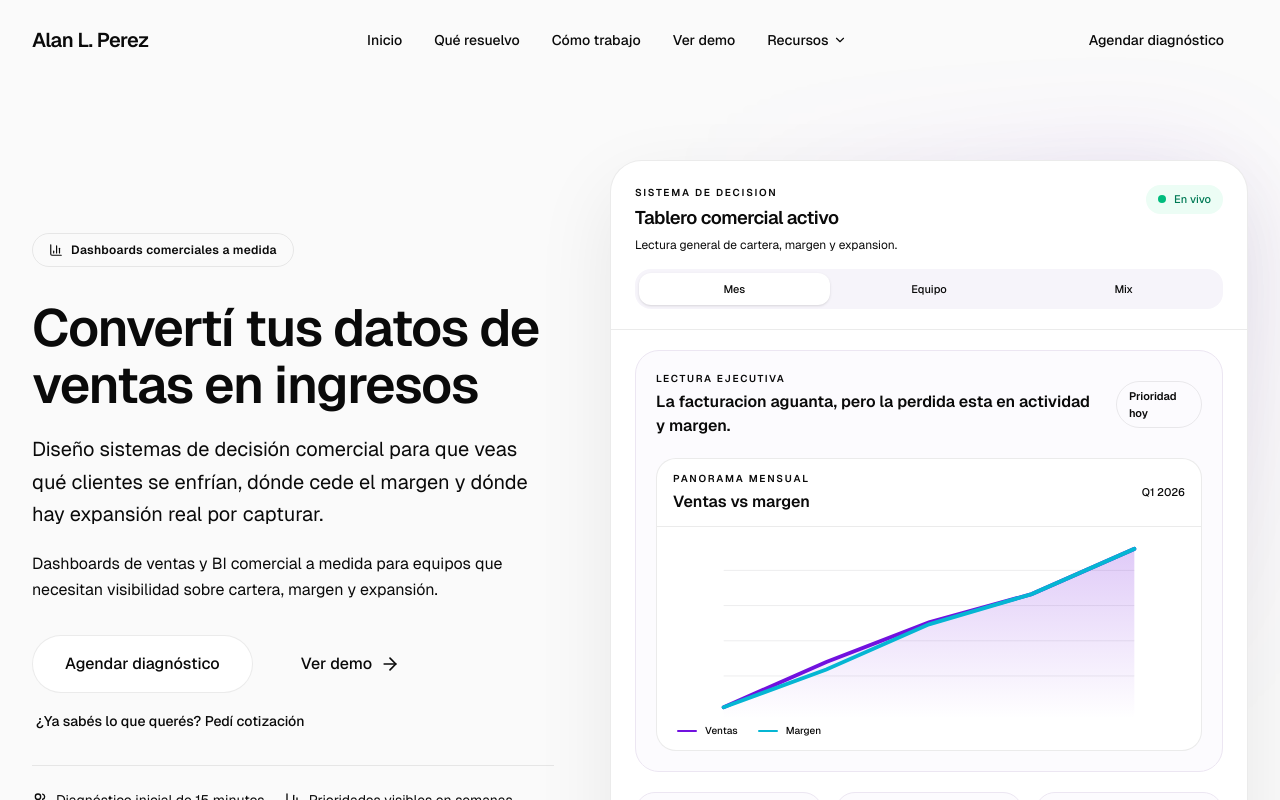
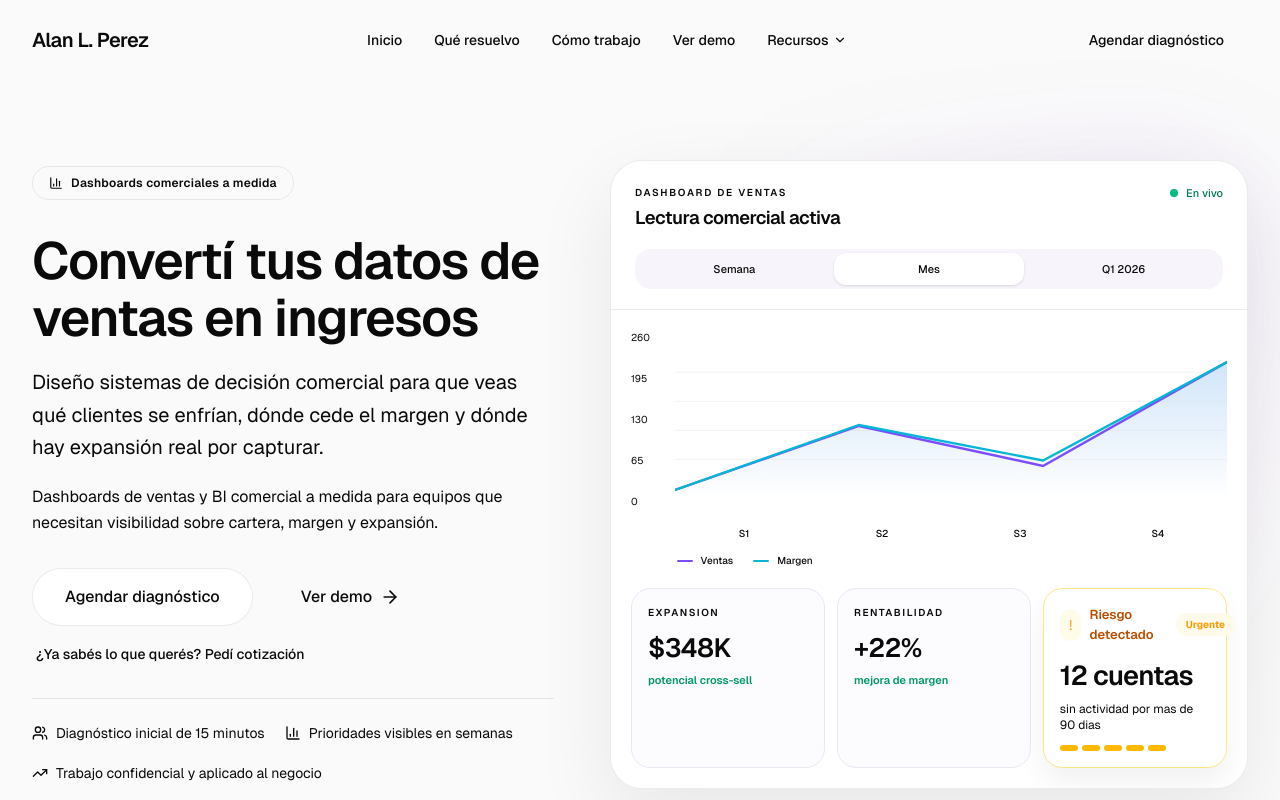
Before and after one commit to AluenIriarte/WebPage, a React (Vite) app: page / in a window 1280 px wide. Shown: the top 800 px of the page. Built offline with nearby package versions, Linux system fonts and the light colour scheme.

Commit message:
Match home hero preview to wide dashboard layout

```diff
--- a/src/app/components/HomeHeroPreview.tsx
+++ b/src/app/components/HomeHeroPreview.tsx
@@ -1,6 +1,6 @@
 const chartSeries = {
-  ventas: [48, 56, 63, 68, 76],
-  margen: [34, 39, 45, 49, 55],
+  ventas: [180, 220, 195, 260],
+  margen: [125, 158, 140, 190],
 };
 
 function buildLinePath(values: number[], width: number, height: number) {
@@ -12,7 +12,7 @@ function buildLinePath(values: number[], width: number, height: number) {
   return values
     .map((value, index) => {
       const x = index * step;
-      const y = height - ((value - min) / range) * (height - 18) - 12;
+      const y = height - ((value - min) / range) * (height - 24) - 12;
       return `${index === 0 ? "M" : "L"} ${x.toFixed(1)} ${y.toFixed(1)}`;
     })
     .join(" ");
@@ -23,88 +23,63 @@ function buildAreaPath(values: number[], width: number, height: number) {
   return `${linePath} L ${width} ${height} L 0 ${height} Z`;
 }
 
-const lineWidth = 420;
-const lineHeight = 180;
+const lineWidth = 760;
+const lineHeight = 200;
 const ventasPath = buildLinePath(chartSeries.ventas, lineWidth, lineHeight);
 const margenPath = buildLinePath(chartSeries.margen, lineWidth, lineHeight);
-const areaPath = buildAreaPath(chartSeries.ventas, lineWidth, lineHeight);
+const areaPath = buildAreaPath(chartSeries.margen, lineWidth, lineHeight);
 
-const metrics = [
-  { label: "Cartera en riesgo", value: "12 cuentas", note: "+90 dias sin actividad" },
-  { label: "Margen cedido", value: "-2.8 pts", note: "3 categorias para revisar" },
-  { label: "Expansion visible", value: "$348K", note: "cross-sell priorizado" },
+const summaryCards = [
+  { label: "Expansion", value: "$348K", note: "potencial cross-sell" },
+  { label: "Rentabilidad", value: "+22%", note: "mejora de margen" },
 ];
 
 export function HomeHeroPreview() {
   return (
     <div className="relative">
-      <div className="absolute inset-x-8 bottom-0 top-6 -z-10 rounded-[2rem] bg-[radial-gradient(circle_at_top_right,rgba(113,17,223,0.18),transparent_55%)] blur-3xl" />
+      <div className="absolute inset-x-6 bottom-0 top-6 -z-10 rounded-[2.2rem] bg-[radial-gradient(circle_at_top_right,rgba(113,17,223,0.16),transparent_58%)] blur-3xl" />
 
       <div className="overflow-hidden rounded-[2rem] border border-border/60 bg-white shadow-[0_28px_80px_rgba(20,19,26,0.08)]">
         <div className="border-b border-border/40 px-5 pb-4 pt-5 sm:px-6 sm:pb-5 sm:pt-6">
           <div className="mb-4 flex items-start justify-between gap-4">
             <div>
-              <p className="mb-1 text-[10px] font-semibold uppercase tracking-[0.18em] text-accent/70">
-                Sistema de decision
+              <p className="mb-1 text-[10px] font-semibold uppercase tracking-[0.18em] text-muted-foreground/70">
+                Dashboard de ventas
               </p>
               <h3 className="text-lg font-semibold tracking-tight text-foreground sm:text-[1.15rem]">
-                Tablero comercial activo
+                Lectura comercial activa
               </h3>
-              <p className="mt-1 text-xs text-muted-foreground">
-                Lectura general de cartera, margen y expansion.
-              </p>
             </div>
 
-            <div className="flex items-center gap-2 rounded-full bg-emerald-50 px-3 py-1.5">
+            <div className="flex items-center gap-2">
               <span className="h-2 w-2 rounded-full bg-emerald-500" />
               <span className="text-[11px] font-medium text-emerald-700">En vivo</span>
             </div>
           </div>
 
-          <div className="grid grid-cols-3 gap-1 rounded-2xl bg-[#F6F4FA] p-1 text-[11px] font-medium text-muted-foreground">
+          <div className="grid grid-cols-3 gap-1 rounded-2xl bg-[#F7F4FB] p-1 text-[11px] font-medium text-muted-foreground">
+            <span className="px-3 py-2 text-center">Semana</span>
             <span className="rounded-xl bg-white px-3 py-2 text-center text-foreground shadow-sm">Mes</span>
-            <span className="px-3 py-2 text-center">Equipo</span>
-            <span className="px-3 py-2 text-center">Mix</span>
+            <span className="px-3 py-2 text-center">Q1 2026</span>
           </div>
         </div>
 
-        <div className="space-y-5 px-5 pb-5 pt-5 sm:px-6 sm:pb-6">
-          <div className="rounded-[1.5rem] border border-[#ECE6F2] bg-[#FCFBFE] p-4 sm:p-5">
-            <div className="flex items-center justify-between gap-4">
-              <div>
-                <p className="text-[10px] font-semibold uppercase tracking-[0.16em] text-muted-foreground/70">
-                  Lectura ejecutiva
-                </p>
-                <p className="mt-1 text-sm font-semibold text-foreground sm:text-base">
-                  La facturacion aguanta, pero la perdida esta en actividad y margen.
-                </p>
-              </div>
-              <span className="hidden rounded-full border border-accent/15 bg-accent/6 px-3 py-1.5 text-[11px] font-semibold text-accent sm:inline-flex">
-                Prioridad hoy
-              </span>
+        <div className="px-4 pb-4 pt-5 sm:px-5 sm:pb-5">
+          <div className="mb-3 grid grid-cols-[2rem_minmax(0,1fr)] gap-x-3">
+            <div className="flex flex-col justify-between pb-8 text-[10px] text-muted-foreground/80">
+              <span>260</span>
+              <span>195</span>
+              <span>130</span>
+              <span>65</span>
+              <span>0</span>
             </div>
 
-            <div className="mt-5 overflow-hidden rounded-[1.25rem] border border-border/40 bg-white">
-              <div className="border-b border-border/35 px-4 py-3">
-                <div className="flex items-center justify-between gap-4">
-                  <div>
-                    <p className="text-[10px] font-semibold uppercase tracking-[0.18em] text-muted-foreground/70">
-                      Panorama mensual
-                    </p>
-                    <p className="mt-1 text-sm font-semibold text-foreground sm:text-base">
-                      Ventas vs margen
-                    </p>
-                  </div>
-                  <span className="text-[11px] font-medium text-muted-foreground">Q1 2026</span>
-                </div>
-              </div>
-
-              <div className="px-3 pb-3 pt-4 sm:px-4">
-                <svg viewBox={`0 0 ${lineWidth} ${lineHeight}`} className="h-40 w-full sm:h-44" aria-hidden="true">
+            <div className="overflow-hidden rounded-[1.3rem]">
+              <svg viewBox={`0 0 ${lineWidth} ${lineHeight}`} className="h-44 w-full sm:h-48" aria-hidden="true">
                 <defs>
                   <linearGradient id="home-preview-area" x1="0" y1="0" x2="0" y2="1">
-                      <stop offset="0%" stopColor="#7111DF" stopOpacity="0.22" />
-                      <stop offset="100%" stopColor="#7111DF" stopOpacity="0" />
+                    <stop offset="0%" stopColor="#CFE4F9" stopOpacity="0.95" />
+                    <stop offset="100%" stopColor="#CFE4F9" stopOpacity="0" />
                   </linearGradient>
                 </defs>
 
@@ -112,43 +87,76 @@ export function HomeHeroPreview() {
                   <line
                     key={index}
                     x1="0"
-                      y1={28 + index * 36}
+                    y1={26 + index * 40}
                     x2={lineWidth}
-                      y2={28 + index * 36}
-                      stroke="rgba(20,19,26,0.08)"
+                    y2={26 + index * 40}
+                    stroke="rgba(20,19,26,0.07)"
                     strokeWidth="1"
                   />
                 ))}
 
                 <path d={areaPath} fill="url(#home-preview-area)" />
-                  <path d={ventasPath} fill="none" stroke="#7111DF" strokeWidth="4" strokeLinecap="round" />
-                  <path d={margenPath} fill="none" stroke="#05B6D3" strokeWidth="4" strokeLinecap="round" />
+                <path d={ventasPath} fill="none" stroke="#7C4DFF" strokeWidth="3.25" strokeLinecap="round" />
+                <path d={margenPath} fill="none" stroke="#06B6D4" strokeWidth="3.25" strokeLinecap="round" />
               </svg>
 
-                <div className="mt-1 flex items-center gap-5 px-1">
-                  <div className="flex items-center gap-2">
-                    <span className="h-0.5 w-5 rounded-full bg-[#7111DF]" />
-                    <span className="text-[10px] font-medium text-muted-foreground">Ventas</span>
-                  </div>
-                  <div className="flex items-center gap-2">
-                    <span className="h-0.5 w-5 rounded-full bg-[#05B6D3]" />
-                    <span className="text-[10px] font-medium text-muted-foreground">Margen</span>
-                  </div>
-                </div>
+              <div className="mt-1 grid grid-cols-4 gap-2 px-1 text-[10px] font-medium text-muted-foreground/80">
+                {["S1", "S2", "S3", "S4"].map((label) => (
+                  <span key={label} className="text-center">
+                    {label}
+                  </span>
+                ))}
               </div>
             </div>
           </div>
 
-          <div className="grid gap-3 sm:grid-cols-3">
-            {metrics.map((metric) => (
-              <div key={metric.label} className="rounded-[1.25rem] border border-[#ECE6F2] bg-[#FCFBFE] p-4">
+          <div className="mb-5 flex items-center gap-5 pl-[2.85rem] text-[10px] font-medium text-muted-foreground">
+            <div className="flex items-center gap-2">
+              <span className="h-0.5 w-4 rounded-full bg-[#7C4DFF]" />
+              <span>Ventas</span>
+            </div>
+            <div className="flex items-center gap-2">
+              <span className="h-0.5 w-4 rounded-full bg-[#06B6D4]" />
+              <span>Margen</span>
+            </div>
+          </div>
+
+          <div className="grid gap-3 md:grid-cols-[minmax(0,1fr)_minmax(0,1fr)_minmax(0,0.95fr)]">
+            {summaryCards.map((card) => (
+              <div key={card.label} className="rounded-[1.2rem] border border-[#ECE6F2] bg-[#FCFBFE] p-4">
                 <p className="text-[10px] font-semibold uppercase tracking-[0.16em] text-muted-foreground/70">
-                  {metric.label}
+                  {card.label}
                 </p>
-                <p className="mt-2 text-xl font-semibold tracking-tight text-foreground">{metric.value}</p>
-                <p className="mt-1 text-[11px] font-medium text-muted-foreground">{metric.note}</p>
+                <p className="mt-2 text-[1.65rem] font-semibold tracking-tight text-foreground">{card.value}</p>
+                <p className="mt-1 text-[11px] font-semibold text-emerald-600">{card.note}</p>
               </div>
             ))}
+
+            <div className="rounded-[1.2rem] border border-amber-200 bg-white p-4 shadow-[0_14px_28px_rgba(20,19,26,0.06)]">
+              <div className="mb-3 flex items-center justify-between gap-3">
+                <div className="flex items-center gap-2">
+                  <div className="flex h-8 w-8 items-center justify-center rounded-xl bg-amber-50 text-amber-500">
+                    <span className="text-sm">!</span>
+                  </div>
+                  <span className="text-[13px] font-semibold text-amber-700">Riesgo detectado</span>
+                </div>
+                <span className="rounded-full bg-amber-50 px-2.5 py-1 text-[10px] font-bold text-amber-500">
+                  Urgente
+                </span>
+              </div>
+
+              <p className="text-[1.7rem] font-semibold tracking-tight text-foreground">12 cuentas</p>
+              <p className="mt-1 text-xs text-muted-foreground">sin actividad por mas de 90 dias</p>
+
+              <div className="mt-3 flex gap-1">
+                {[1, 1, 1, 1, 1, 0, 0].map((filled, index) => (
+                  <div
+                    key={index}
+                    className={`h-1.5 flex-1 rounded-full ${filled ? "bg-amber-400" : "bg-muted"}`}
+                  />
+                ))}
+              </div>
+            </div>
           </div>
         </div>
       </div>
```
Lines whose indentation alone changed are shown as unchanged.
